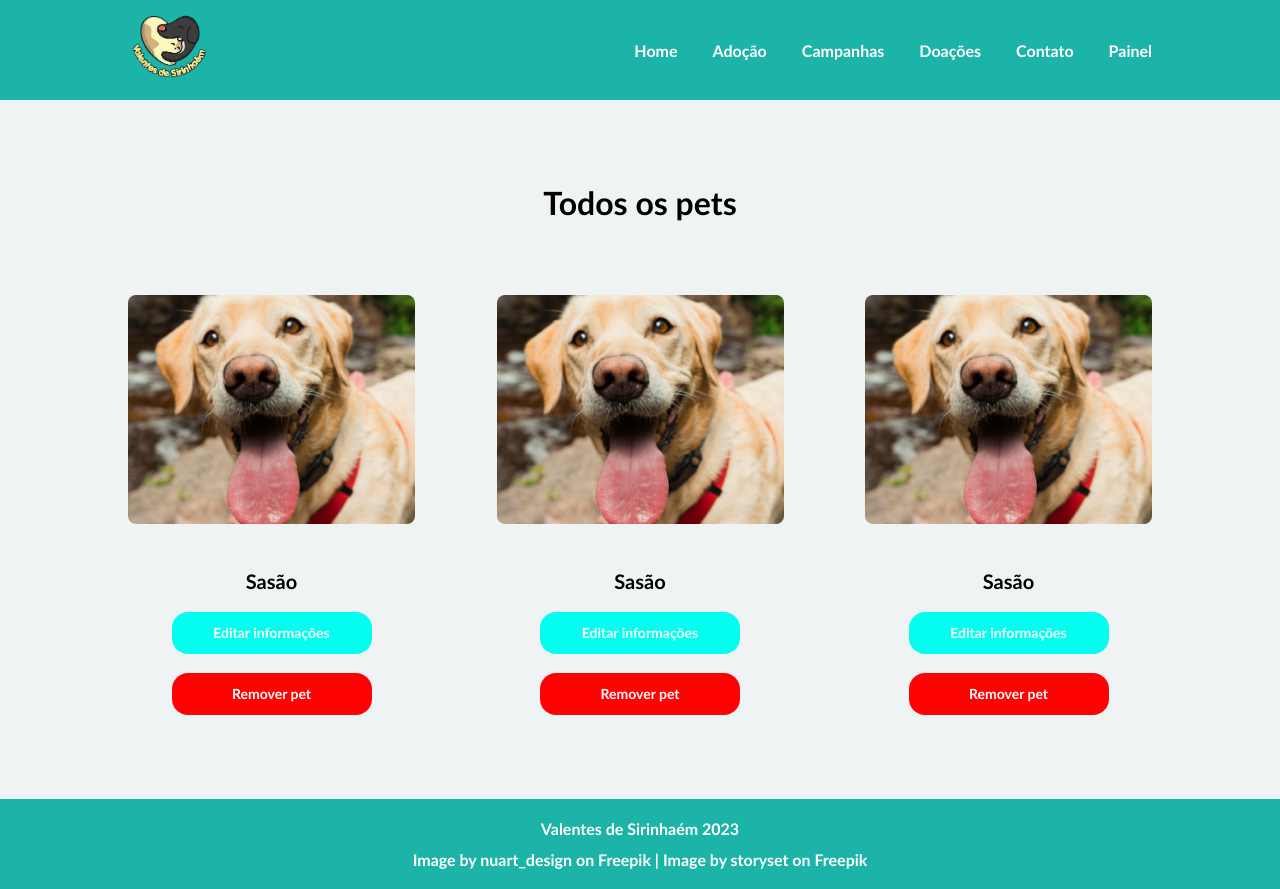
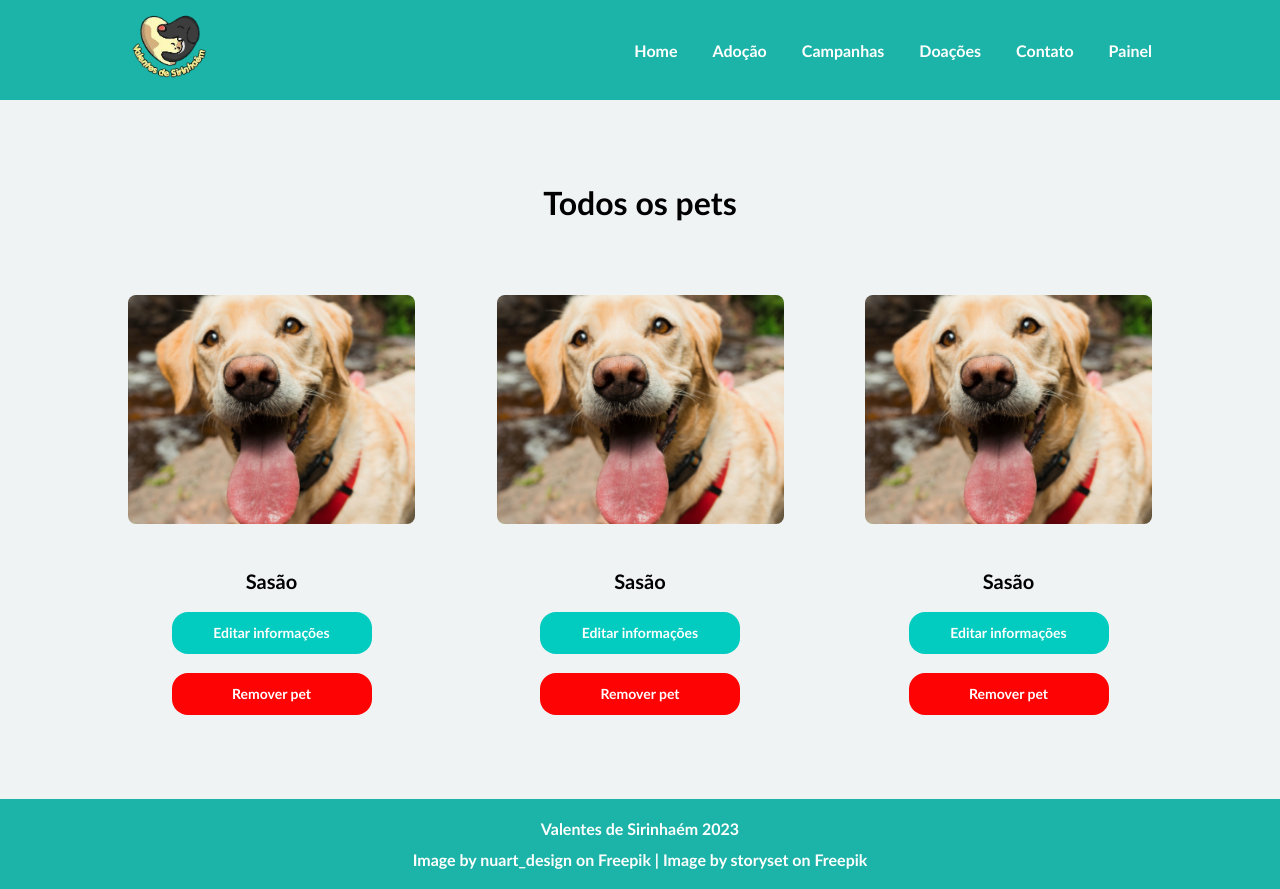
Before and after one commit to Julio-Norberto/Valentes-de-sirinhaem, a React (Vite) app: page /pets-edition in a window 1280 px wide. Built offline with nearby package versions, Linux system fonts and the light colour scheme.

Commit message:
style: change button color of PetsEdition and CampaignEdition

```diff
--- a/src/components/CampaignEditionCard/campaignEditionCard.css
+++ b/src/components/CampaignEditionCard/campaignEditionCard.css
@@ -46,11 +46,11 @@
 
 .btn-edit {
   all: unset;
-  background: #03FEEF;
+  background-color: #02CBBF;
 }
 
 .btn-edit:hover {
-  background-color: #02CBBF;
+  background-color: #00a59a;
 }
 
 .btn-remove {
--- a/src/components/PetEditionCard/petEditionCard.css
+++ b/src/components/PetEditionCard/petEditionCard.css
@@ -44,11 +44,11 @@
 
 .btn-edit {
   all: unset;
-  background: #03FEEF;
+  background: #02CBBF;
 }
 
 .btn-edit:hover {
-  background-color: #02CBBF;
+  background-color: #00a59a;
 }
 
 .btn-remove {
```
